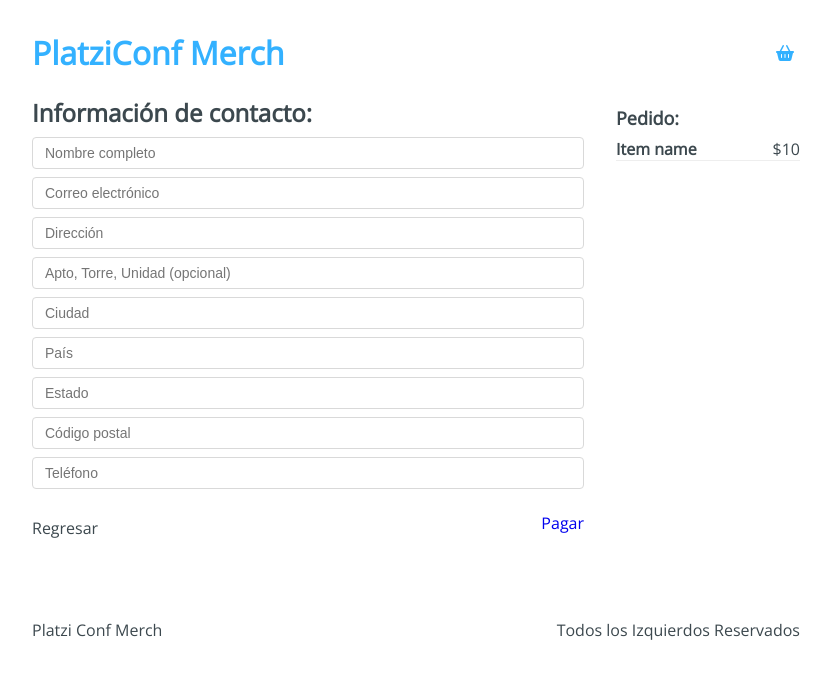
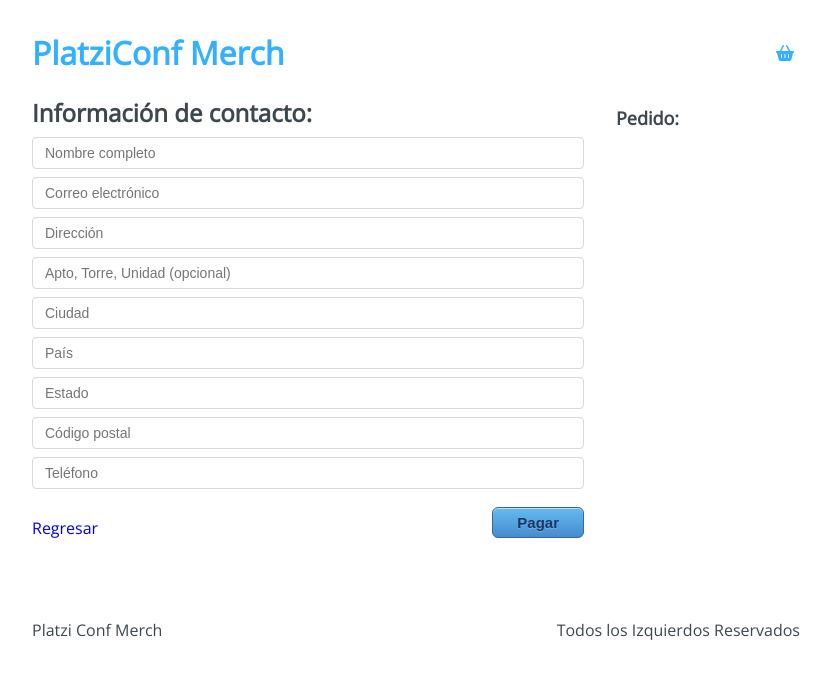
Before and after one commit to sneyderdev/platzi-conf-merch, a React app: page /checkout/information in a window 1280 px wide. Shown: the top 678 px of the page, without its empty margins (224-1055 px from the left). Built offline with nearby package versions, Linux system fonts and the light colour scheme.

Commit message:
ADD: useRef for form checkout and buyer information

```diff
--- a/src/containers/Information.jsx
+++ b/src/containers/Information.jsx
@@ -1,8 +1,32 @@
-import React from 'react';
+import React, { useRef, useContext } from 'react';
 import { Link } from 'react-router-dom';
+import AppContext from '../context/AppContext';
 import '../styles/components/Information.css';
 
 const Information = () => {
+  const {
+    state: { cart },
+    addToBuyer,
+  } = useContext(AppContext);
+  const form = useRef(null);
+
+  const handleSubmit = () => {
+    const formData = new FormData(form.current);
+    const buyer = {
+      name: formData.get('name'),
+      email: formData.get('email'),
+      address: formData.get('address'),
+      address2: formData.get('address2'),
+      city: formData.get('city'),
+      country: formData.get('country'),
+      state: formData.get('state'),
+      zip: formData.get('zip'),
+      phone: formData.get('phone'),
+    };
+
+    addToBuyer(buyer);
+  };
+
   return (
     <div className="Information">
       <div className="Information-content">
@@ -10,7 +34,7 @@
           <h2>Información de contacto:</h2>
         </div>
         <div className="Information-">
-          <form action="">
+          <form ref={form}>
             <input type="text" placeholder="Nombre completo" name="name" />
             <input type="text" placeholder="Correo electrónico" name="email" />
             <input type="text" placeholder="Dirección" name="address" />
@@ -27,20 +51,26 @@
           </form>
         </div>
         <div className="Information-buttons">
-          <div className="Information-back">Regresar</div>
+          <div className="Information-back">
+            <Link to="/checkout">Regresar</Link>
+          </div>
           <div className="Information-next">
-            <Link to="/checkout/payment">Pagar</Link>
+            <button type="button" onClick={handleSubmit}>
+              Pagar
+            </button>
           </div>
         </div>
       </div>
       <div className="Information-sidebar">
         <h3>Pedido:</h3>
-        <div className="Information-item">
-          <div className="Information-element">
-            <h4>Item name</h4>
-            <span>$10</span>
+        {cart.map((item) => (
+          <div className="Information-item" key={item.id}>
+            <div className="Information-element">
+              <h4>{item.title}</h4>
+              <span>${item.price}</span>
+            </div>
           </div>
-        </div>
+        ))}
       </div>
     </div>
   );
--- a/src/hooks/useInitialState.js
+++ b/src/hooks/useInitialState.js
@@ -20,9 +20,17 @@
     });
   };
 
+  const addToBuyer = (payload) => {
+    setState({
+      ...state,
+      buyer: [...state.buyer, payload],
+    });
+  };
+
   return {
     addToCart,
     removeFromCart,
+    addToBuyer,
     state,
   };
 };
--- a/src/initialState.js
+++ b/src/initialState.js
@@ -1,5 +1,6 @@
 export default {
   cart: [],
+  buyer: [],
   products: [
     {
       id: '1',
```
